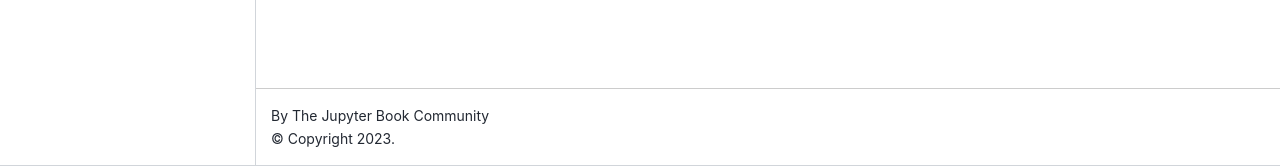
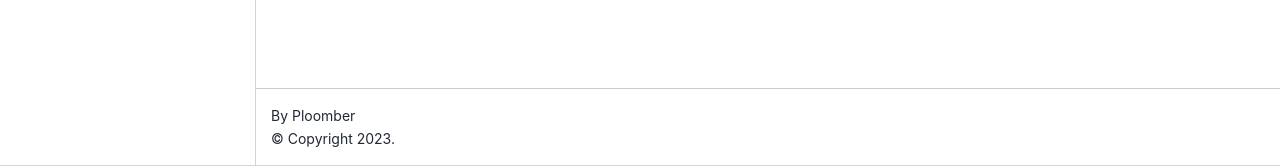
Before and after one commit to ploomber/doc, a Jupyter Book: the page built from doc/intro.md, in a window 1280 px wide. Shown: the part 734-900 px from the top of the page. Built offline with Jupyter Book 1.0.4 settings and Sphinx 7.4.7 and the Sphinx Book theme 1.1.4, drawn with Linux system fonts in a browser that asks for light colours.

Commit message:
minor changes

```diff
--- a/doc/_config.yml
+++ b/doc/_config.yml
@@ -1,8 +1,8 @@
 # Book settings
 # Learn more at https://jupyterbook.org/customize/config.html
 
-title: My sample book
-author: The Jupyter Book Community
+title: Ploomber Cloud documentation
+author: Ploomber
 logo: logo.png
 
 # Force re-execution of notebooks on each build.
```
